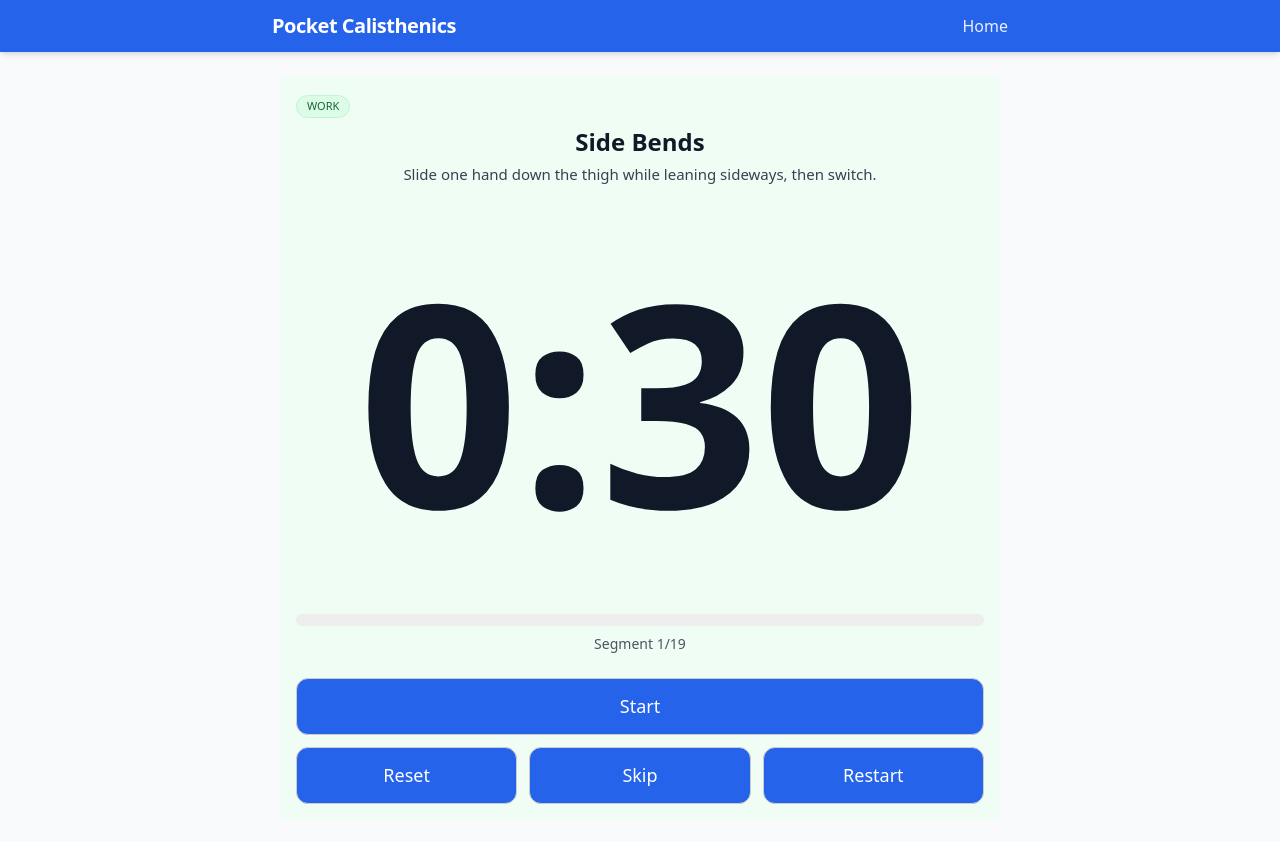
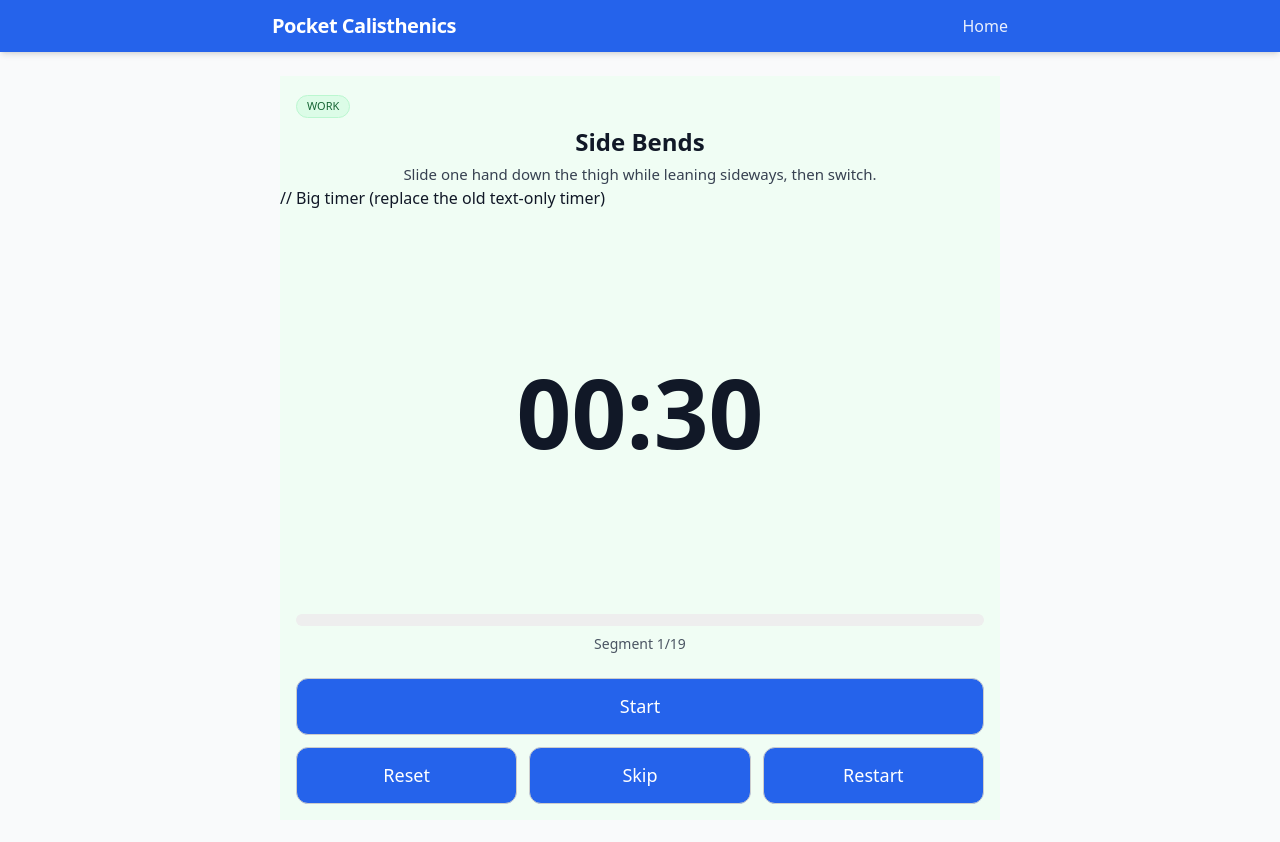
Before and after one commit to kevinbyers77/PocketCalisthenics, a React (Vite) app: page /#/timer/1/1 in a window 1280 px wide. Built offline with nearby package versions, Linux system fonts and the light colour scheme.

Commit message:
Update Timer.tsx

```diff
--- a/src/routes/Timer.tsx
+++ b/src/routes/Timer.tsx
@@ -5,6 +5,7 @@ import { useTimer } from "../hooks/useTimer";
 import { mmss } from "../utils/time";
 import ProgressBar from "../components/ProgressBar";
 import BigButton from "../components/BigButton";
+import CircularTimer from "../components/CircularTimer";
 
 type Segment = {
   kind: "work" | "rest";
@@ -116,12 +117,15 @@ export default function Timer() {
         )}
       </div>
 
-      {/* Big timer */}
-      <div className="flex flex-1 items-center justify-center px-4">
-        <div className="select-none tabular-nums text-[22vw] leading-none font-semibold text-gray-900">
-          {mmss(remaining)}
-        </div>
-      </div>
+    // Big timer (replace the old text-only timer)
+<div className="flex flex-1 items-center justify-center px-4">
+  <CircularTimer
+    remaining={remaining}
+    total={seg.seconds}
+    phase={isWork ? "work" : "rest"}
+    size={240} // tweak if you want larger/smaller
+  />
+</div>
 
       {/* Progress + segment info */}
       <div className="mx-auto w-full max-w-screen-md px-4">
```
